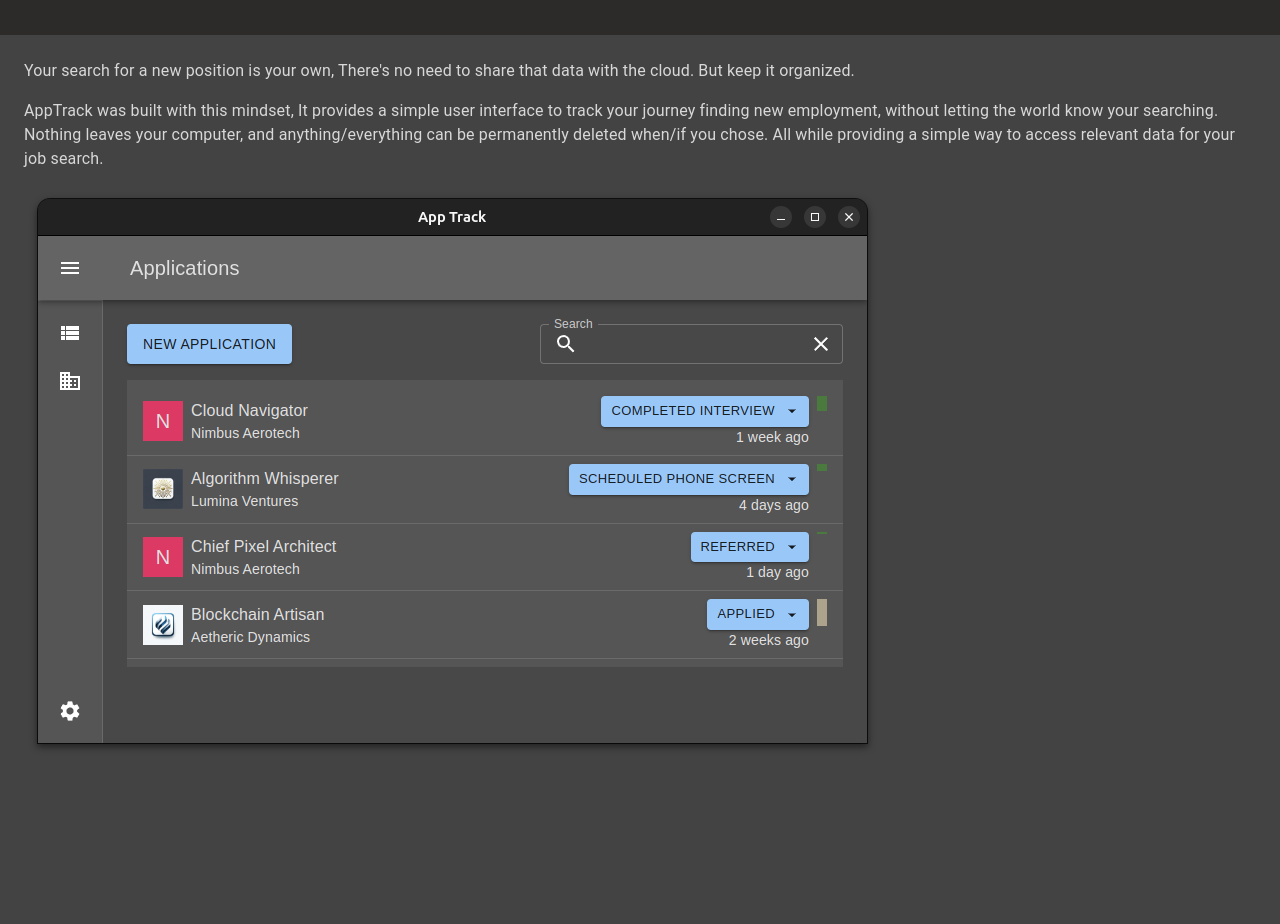
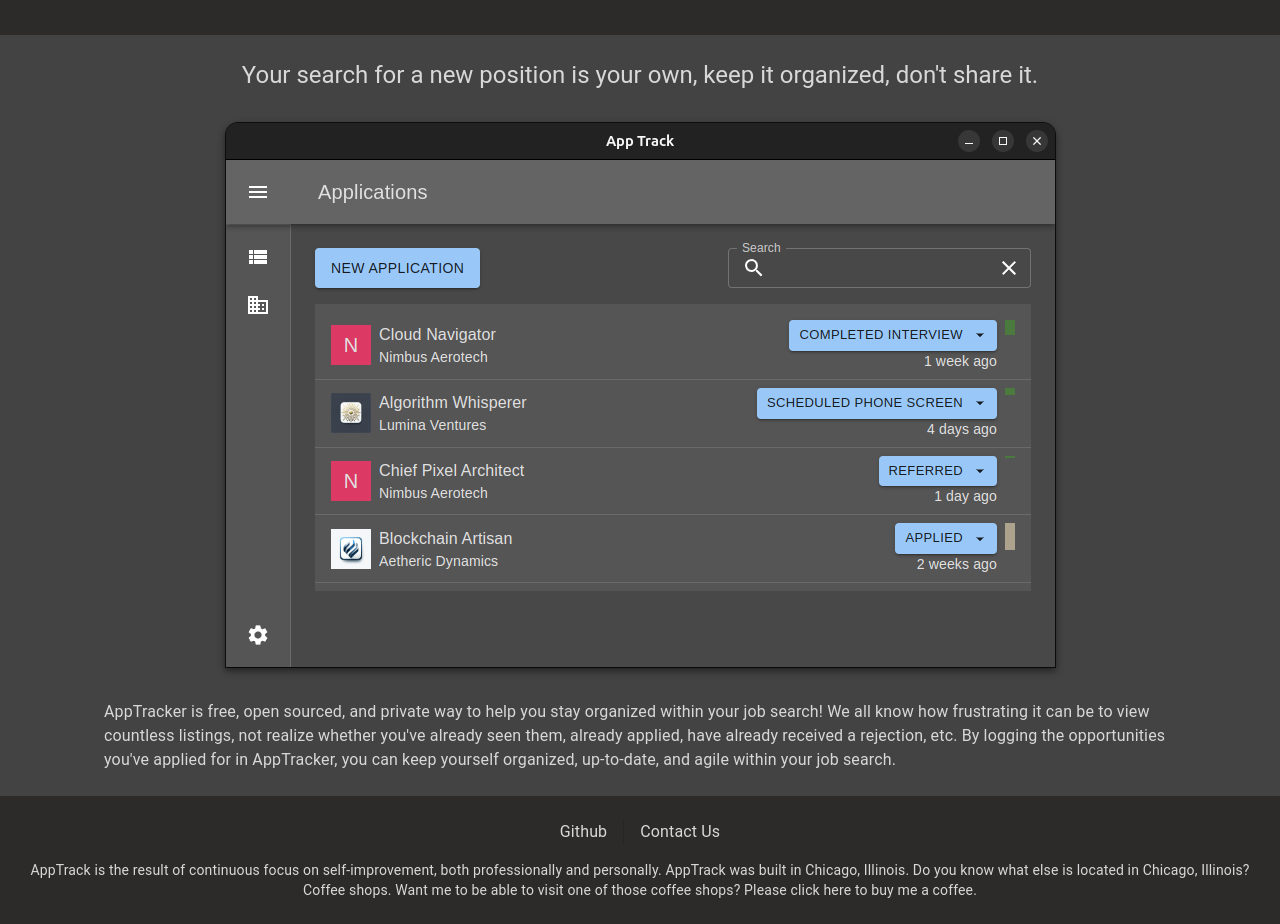
Before and after one commit to Caffeine-Driven-Development-LLC/GetAppTrack, a Next.js app: page / in a window 1280 px wide. Shown: the part 120-1044 px from the top of the page. Before the commit the page ends 904 px from the top, so only its background shows below. Built offline with nearby package versions, Linux system fonts and the light colour scheme; what @mui/material-nextjs would draw is missing.

Commit message:
fixed up the index page, and added a footer

```diff
--- a/pages/_app.tsx
+++ b/pages/_app.tsx
@@ -5,6 +5,7 @@ import theme from "@/app/theme";
 import {CssBaseline, Stack} from "@mui/material";
 import {ThemeProvider} from "@mui/material/styles";
 import AppTitle from "@/app/components/app_title";
+import Footer from "@/app/components/footer";
 
 export type NextPageWithLayout<P = {}, IP = P> = NextPage<P, IP> & {
   getLayout?: (page: ReactElement) => ReactNode
@@ -18,10 +19,13 @@ export default function MyApp({Component, pageProps}: AppPropsWithLayout) {
   return (
     <ThemeProvider theme={theme}>
       <CssBaseline/>
-      <AppTitle/>
-      <Stack spacing={3} sx={{padding: 3}}>
-        <Component {...pageProps} />
-      </Stack>
+      <div style={{display: 'flex', flexDirection: 'column', minHeight: '100vh'}}>
+        <AppTitle/>
+        <Stack spacing={3} sx={{padding: 3, flex: 1}}>
+          <Component {...pageProps} />
+        </Stack>
+        <Footer/>
+      </div>
     </ThemeProvider>
   )
 }
--- a/pages/index.tsx
+++ b/pages/index.tsx
@@ -8,23 +8,23 @@ export default function Index() {
       <Head>
         <title>AppTrack</title>
       </Head>
-      <Stack spacing={2}>
-        <Typography fontFamily="Roboto">
-          Your search for a new position is your own, There's no need to share that data with the cloud. But keep it
-          organized.
-        </Typography>
-        <Typography fontFamily="Roboto">
-          AppTrack was built with this mindset, It provides a simple user interface to track your journey finding new
-          employment, without letting the world know your searching. Nothing leaves your computer, and
-          anything/everything can be permanently deleted when/if you chose.
-          All while providing a simple way to access relevant data for your job search.
+      <Stack spacing={2} sx={{marginLeft: 10, marginRight: 10}}>
+        <Typography fontFamily="Roboto" variant={'h5'} sx={{textAlign: 'center'}}>
+          Your search for a new position is your own, keep it organized, don't share it.
         </Typography>
         <Image
           src="/appTrackScreenshots/applicationsPage.png"
           alt="AppTrack applications page"
           width={857}
           height={573}
+          style={{display: 'block', margin: '0 auto', marginTop: 20}}
         />
+        <Typography fontFamily="Roboto">
+          AppTracker is free, open sourced, and private way to help you stay organized within your job search! We all
+          know how frustrating it can be to view countless listings, not realize whether you've already seen them,
+          already applied, have already received a rejection, etc. By logging the opportunities you've applied for in
+          AppTracker, you can keep yourself organized, up-to-date, and agile within your job search.
+        </Typography>
       </Stack>
     </Box>
   );
--- /dev/null
+++ b/src/app/components/footer.tsx
@@ -0,0 +1,34 @@
+import {Box, Divider, Stack, Typography} from "@mui/material";
+
+export default function Footer() {
+  return (
+    <Box>
+      <Stack spacing={2} sx={{
+        padding: 3,
+        bgcolor: "primary.light",
+        display: "flex",
+        justifyContent: "center",
+        alignItems: "center"
+      }}>
+        <Stack direction="row"
+               divider={<Divider orientation="vertical" flexItem/>}
+               spacing={2}
+        >
+          <Typography>Github</Typography>
+          <Typography>Contact Us</Typography>
+        </Stack>
+        <Typography variant="body2" sx={{
+          display: "flex",
+          justifyContent: "center",
+          alignItems: "center",
+          textAlign: "center"
+        }}>
+          AppTrack is the result of continuous focus on self-improvement, both
+          professionally and personally. AppTrack was built in Chicago, Illinois. Do you know what else is located in
+          Chicago, Illinois? Coffee shops. Want me to be able to visit one of those coffee shops? Please click here to
+          buy me a coffee.
+        </Typography>
+      </Stack>
+    </Box>
+  )
+}
```
